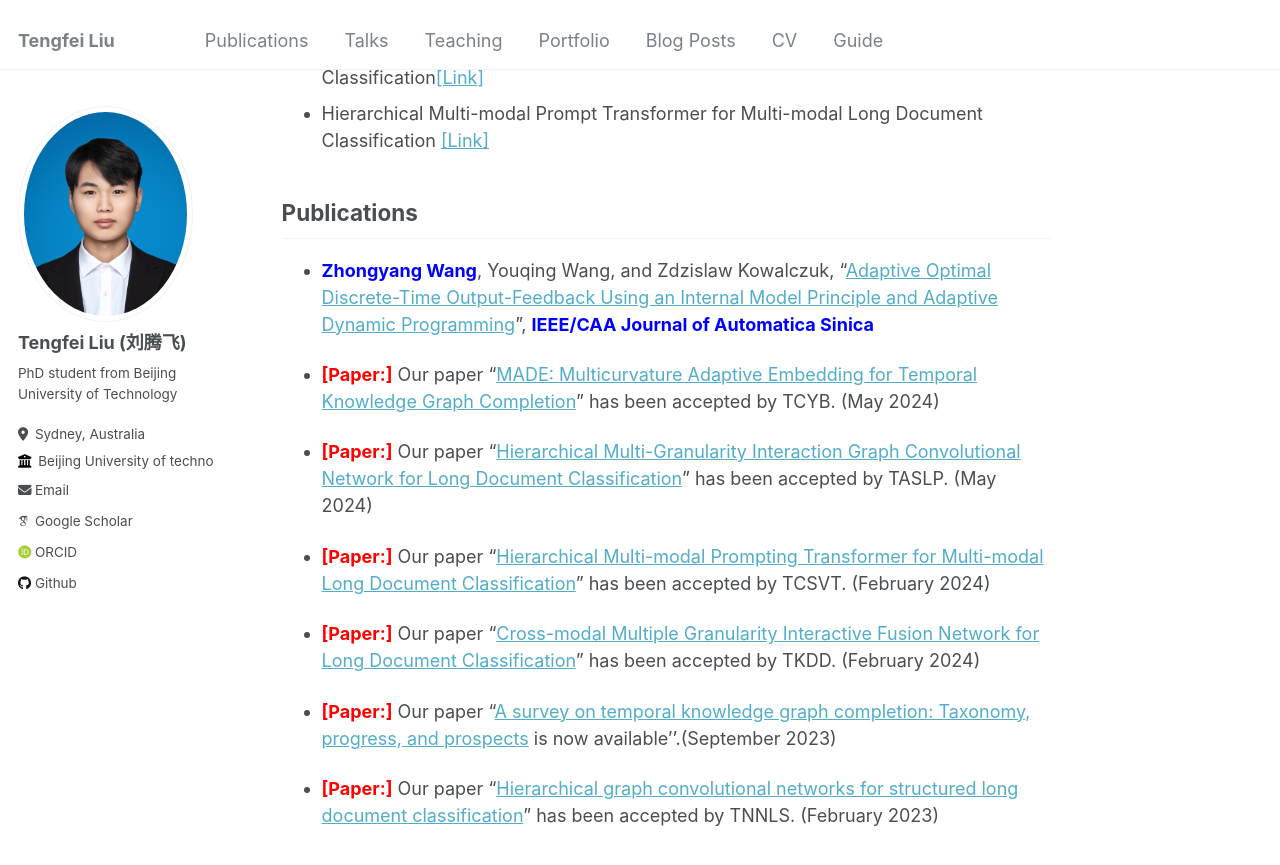
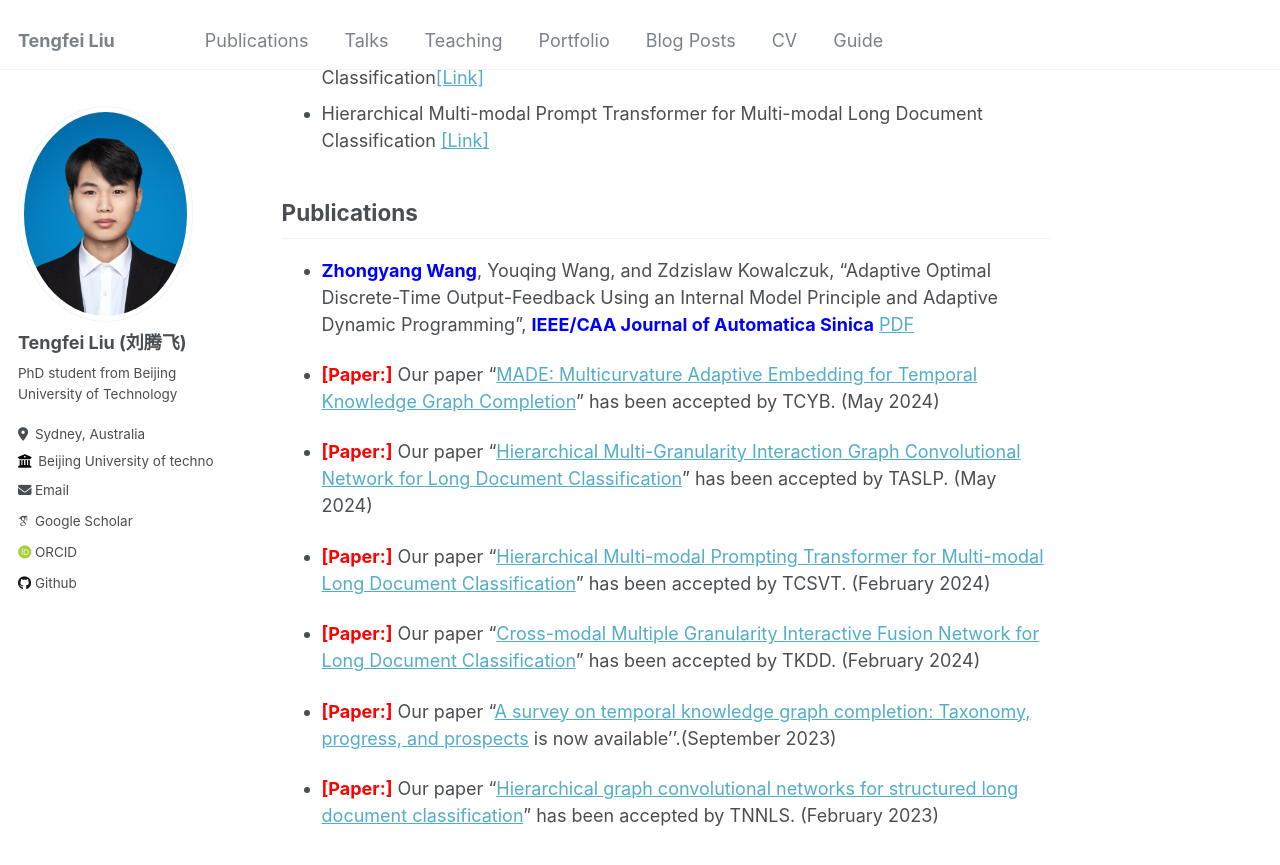
Before and after one commit to Zhongyang-Wang1/ZhongyangWang.github.io, a Jekyll site: the page built from _pages/about.md, in a window 1280 px wide and 900 px high, scrolled down 348 px. Shown: the top 865 px of the window. Built offline with Jekyll 4.4.1, drawn with Linux system fonts in a browser that asks for light colours; some web fonts are replaced.

Commit message:
Update about.md

```diff
--- a/_pages/about.md
+++ b/_pages/about.md
@@ -16,7 +16,7 @@ I am a Ph.D. student enrolled in a combined master's and doctoral program superv
 ## Publications
 
 
-* **<span style="color:blue;">Zhongyang Wang</span>**, Youqing Wang, and Zdzislaw Kowalczuk, "[Adaptive Optimal Discrete-Time Output-Feedback Using an Internal Model Principle and Adaptive Dynamic Programming](https://www.sciencedirect.com/science/article/pii/S0893608024002466)", **<span style="color:blue;">IEEE/CAA Journal of Automatica Sinica</span>**
+* **<span style="color:blue;">Zhongyang Wang</span>**, Youqing Wang, and Zdzislaw Kowalczuk, "Adaptive Optimal Discrete-Time Output-Feedback Using an Internal Model Principle and Adaptive Dynamic Programming", **<span style="color:blue;">IEEE/CAA Journal of Automatica Sinica</span>**    [PDF](https://www.sciencedirect.com/science/article/pii/S0893608024002466)
 
 * **<span style="color:red;">[Paper:]</span>** Our paper "[MADE: Multicurvature Adaptive Embedding for Temporal Knowledge Graph Completion](https://example.com/paper2)" has been accepted by TCYB. (May 2024)
 
```
